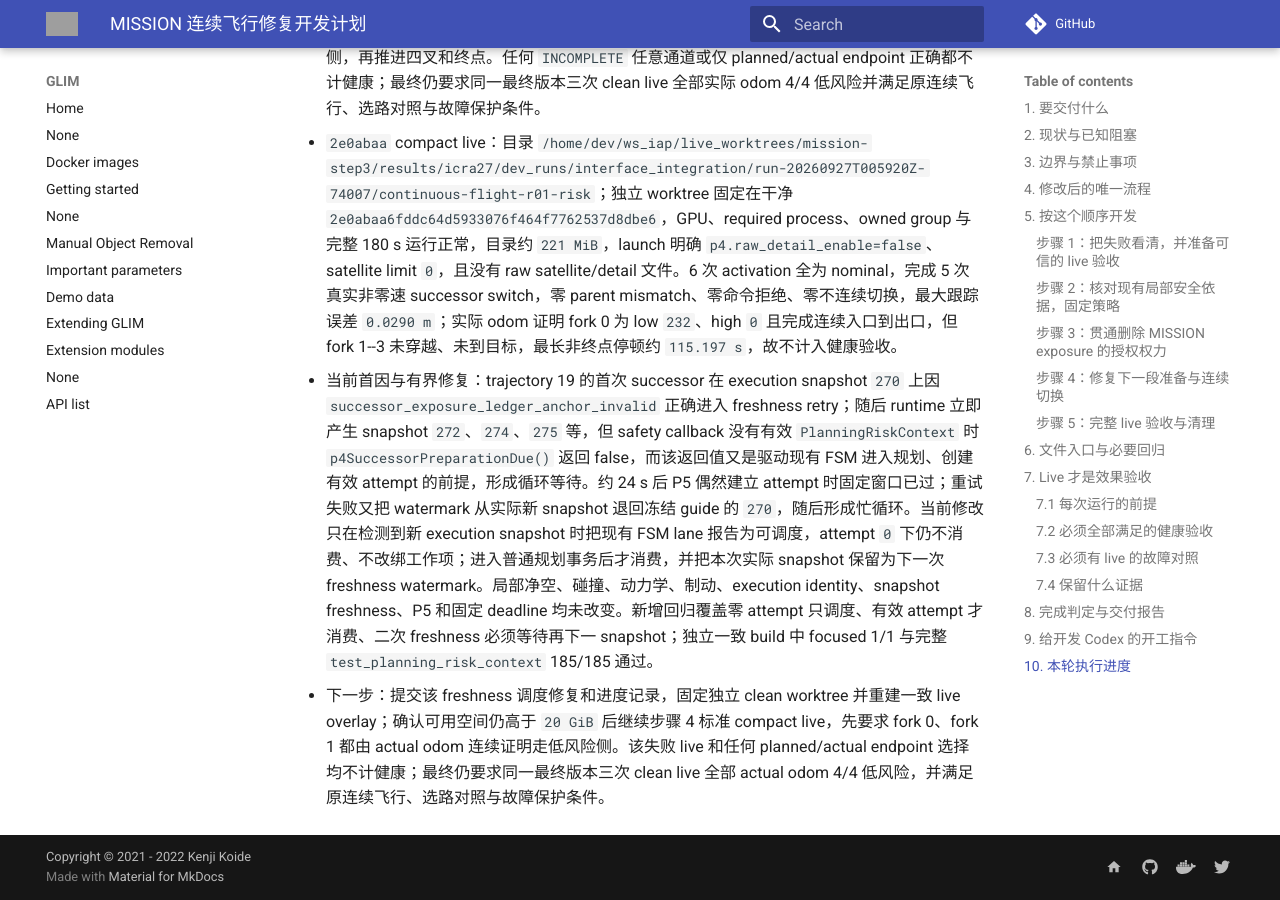
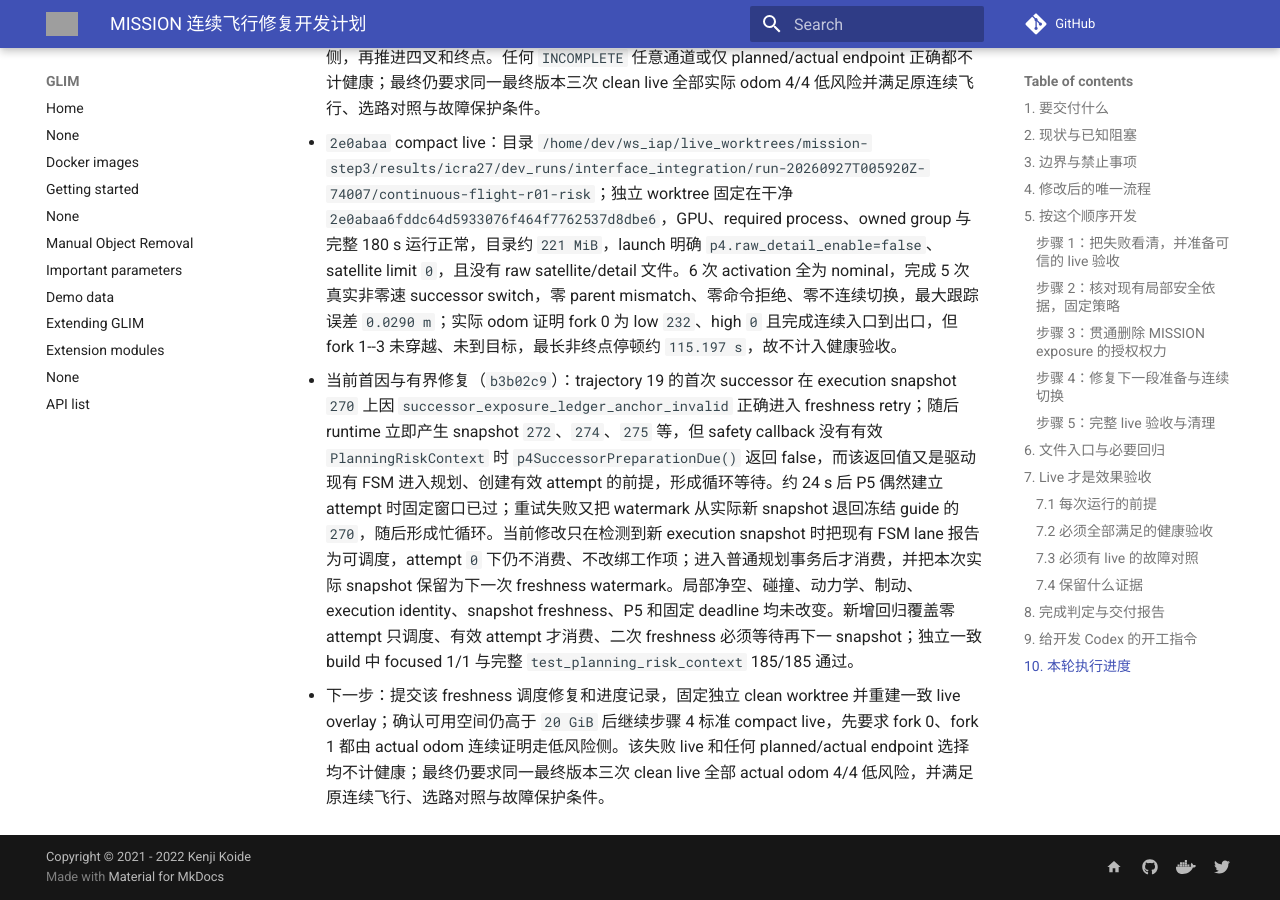
Before and after one commit to Printeger/iap, an MkDocs documentation site: the page built from docs/icra27/MISSION_CONTINUOUS_FLIGHT_IMPLEMENTATION_PLAN.md, in a window 1280 px wide and 900 px high, scrolled down 41310 px. Built offline with MkDocs 1.6.1 and Material for MkDocs 9.7.7, drawn with Linux system fonts in a browser that asks for light colours; nearby versions of some CDN libraries; comment, search, counter and statistics services are not loaded; grey boxes are pictures that could not be loaded.

Commit message:
docs(icra27): record freshness retry fix

```diff
--- a/docs/icra27/MISSION_CONTINUOUS_FLIGHT_IMPLEMENTATION_PLAN.md
+++ b/docs/icra27/MISSION_CONTINUOUS_FLIGHT_IMPLEMENTATION_PLAN.md
@@ -394,5 +394,5 @@ symlink、非 tracked 且无进程占用后才能按精确路径删除。遵守
 - 当前有界修复与 CPU 证据（`0b015fa`）：完整 actual-bundle 比较赢家仅在随后错过发布 queue window 时写回已有 stable channel slot，并仅在紧邻下一次 route transaction 且双方 global risk 都不完整时先于易波动 proxy 安排；成功激活不保留提示，提示在恢复 transaction 输出时消费，故不跨未比较的新分叉继承。完整风险证据仍覆盖提示，所有碰撞、净空、动力学、制动、身份和 freshness 门不变。runner 现在分别保留全部候选/计划、全部 actual-bundle 终态/拒绝和实际 odom；odom 必须在合同走廊内保持同臂并按时间依次完成 fork 0→1→2→3 中央区入口到出口，high 完整穿越不能被 low 多数票掩盖。场景合同驱动的 `[-,+,-,+]` 四叉回归、叉段逆序、走廊外和中途换臂拒绝，以及完整风险覆盖、queue-miss 一次性偏好、stable-slot 身份回归均通过；一致 overlay 中 `test_p4_forward_route` 134/134、`test_planning_risk_context` 185/185、runner 99/99 通过。
 - 下一步：提交并固定独立 clean worktree，重建 `bspline_opt`、`ego_planner` 与 runner 后启动一次标准 compact live；先以分层证据证明 fork 0、fork 1 均由实际 odom 连续走低风险侧，再推进四叉和终点。任何 `INCOMPLETE` 任意通道或仅 planned/actual endpoint 正确都不计健康；最终仍要求同一最终版本三次 clean live 全部实际 odom 4/4 低风险并满足原连续飞行、选路对照与故障保护条件。
 - `2e0abaa` compact live：目录 `/home/dev/ws_iap/live_worktrees/mission-step3/results/icra27/dev_runs/interface_integration/run-20260927T005920Z-74007/continuous-flight-r01-risk`；独立 worktree 固定在干净 `2e0abaa6fddc64d5933076f464f7762537d8dbe6`，GPU、required process、owned group 与完整 180 s 运行正常，目录约 `221 MiB`，launch 明确 `p4.raw_detail_enable=false`、satellite limit `0`，且没有 raw satellite/detail 文件。6 次 activation 全为 nominal，完成 5 次真实非零速 successor switch，零 parent mismatch、零命令拒绝、零不连续切换，最大跟踪误差 `0.0290 m`；实际 odom 证明 fork 0 为 low `232`、high `0` 且完成连续入口到出口，但 fork 1--3 未穿越、未到目标，最长非终点停顿约 `115.197 s`，故不计入健康验收。
-- 当前首因与有界修复：trajectory 19 的首次 successor 在 execution snapshot `270` 上因 `successor_exposure_ledger_anchor_invalid` 正确进入 freshness retry；随后 runtime 立即产生 snapshot `272`、`274`、`275` 等，但 safety callback 没有有效 `PlanningRiskContext` 时 `p4SuccessorPreparationDue()` 返回 false，而该返回值又是驱动现有 FSM 进入规划、创建有效 attempt 的前提，形成循环等待。约 24 s 后 P5 偶然建立 attempt 时固定窗口已过；重试失败又把 watermark 从实际新 snapshot 退回冻结 guide 的 `270`，随后形成忙循环。当前修改只在检测到新 execution snapshot 时把现有 FSM lane 报告为可调度，attempt `0` 下仍不消费、不改绑工作项；进入普通规划事务后才消费，并把本次实际 snapshot 保留为下一次 freshness watermark。局部净空、碰撞、动力学、制动、execution identity、snapshot freshness、P5 和固定 deadline 均未改变。新增回归覆盖零 attempt 只调度、有效 attempt 才消费、二次 freshness 必须等待再下一 snapshot；独立一致 build 中 focused 1/1 与完整 `test_planning_risk_context` 185/185 通过。
+- 当前首因与有界修复（`b3b02c9`）：trajectory 19 的首次 successor 在 execution snapshot `270` 上因 `successor_exposure_ledger_anchor_invalid` 正确进入 freshness retry；随后 runtime 立即产生 snapshot `272`、`274`、`275` 等，但 safety callback 没有有效 `PlanningRiskContext` 时 `p4SuccessorPreparationDue()` 返回 false，而该返回值又是驱动现有 FSM 进入规划、创建有效 attempt 的前提，形成循环等待。约 24 s 后 P5 偶然建立 attempt 时固定窗口已过；重试失败又把 watermark 从实际新 snapshot 退回冻结 guide 的 `270`，随后形成忙循环。当前修改只在检测到新 execution snapshot 时把现有 FSM lane 报告为可调度，attempt `0` 下仍不消费、不改绑工作项；进入普通规划事务后才消费，并把本次实际 snapshot 保留为下一次 freshness watermark。局部净空、碰撞、动力学、制动、execution identity、snapshot freshness、P5 和固定 deadline 均未改变。新增回归覆盖零 attempt 只调度、有效 attempt 才消费、二次 freshness 必须等待再下一 snapshot；独立一致 build 中 focused 1/1 与完整 `test_planning_risk_context` 185/185 通过。
 - 下一步：提交该 freshness 调度修复和进度记录，固定独立 clean worktree 并重建一致 live overlay；确认可用空间仍高于 `20 GiB` 后继续步骤 4 标准 compact live，先要求 fork 0、fork 1 都由 actual odom 连续证明走低风险侧。该失败 live 和任何 planned/actual endpoint 选择均不计健康；最终仍要求同一最终版本三次 clean live 全部 actual odom 4/4 低风险，并满足原连续飞行、选路对照与故障保护条件。
```
